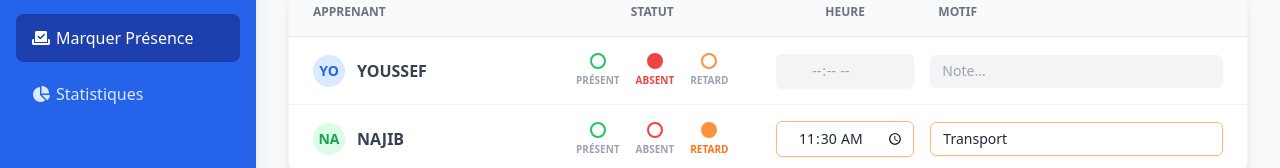
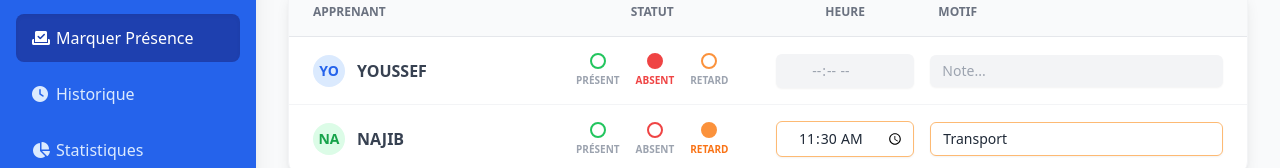
Before and after one commit to bd-gamal/ABSENCE-TARDINESS-MANAGEMENT-SYSTEM, a plain HTML site: page index.html in a window 1280 px wide. Shown: the part 227-395 px from the top of the page. Drawn offline with nearby package versions, Linux system fonts and the light colour scheme.

Commit message:
MINOR CHANGE

```diff
--- a/index.html
+++ b/index.html
@@ -82,6 +82,10 @@
                 <a href="#"
                     class="block py-3 px-4 rounded-lg bg-blue-800 text-white font-medium shadow-inner flex items-center">
                     <i class="fa-solid fa-check-to-slot w-6"></i> Marquer Présence
+                </a>
+                <a href="#"
+                    class="block py-3 px-4 rounded-lg hover:bg-blue-700 transition flex items-center text-blue-100 hover:text-white">
+                    <i class="fa-solid fa-clock w-6"></i> Historique
                 </a>
                 <a href="#"
                     class="block py-3 px-4 rounded-lg hover:bg-blue-700 transition flex items-center text-blue-100 hover:text-white">
```
